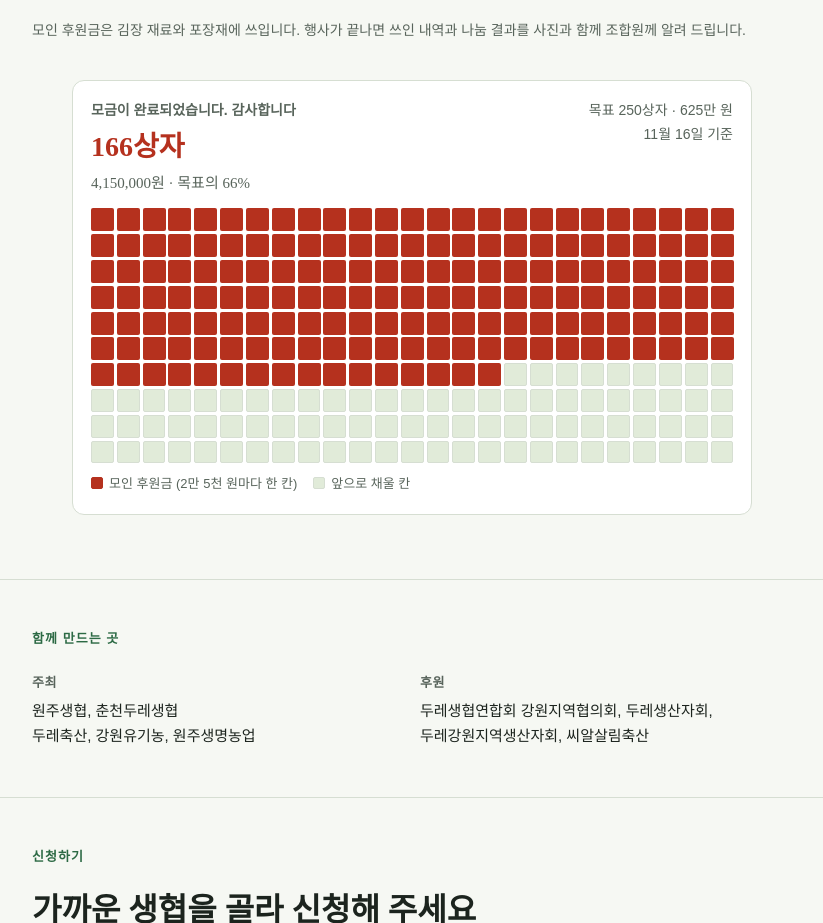
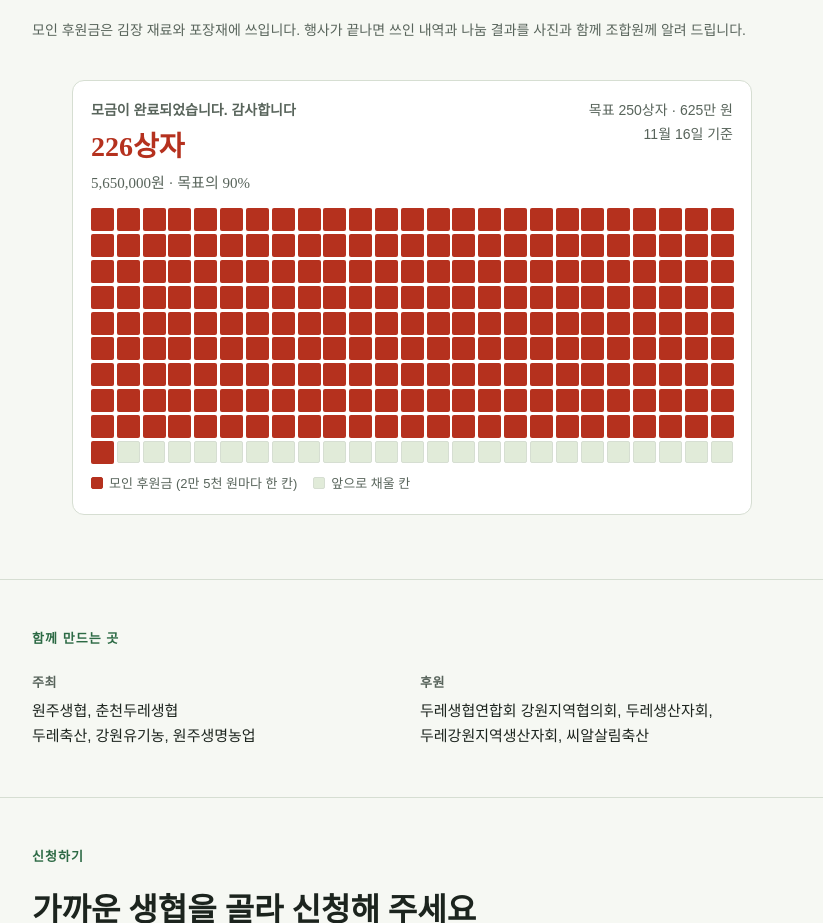
Before and after one commit to chh-navi87/kimjang-nanum-2026-v3, a plain HTML site: page index.html in a window 1280 px wide. Shown: the part 5731-6654 px from the top of the page, without its empty margins (228-1051 px from the left). Drawn offline with Linux system fonts and the light colour scheme; a web font is replaced by a local one.

Commit message:
후원금 모금 완료: 5,650,000원 (11월 16일 기준)
Co-Authored-By: Claude Sonnet 5.5 <noreply@anthropic.com>

```diff
--- a/index.html
+++ b/index.html
@@ -477,7 +477,7 @@ footer small{opacity:.8;font-size:13px}
 <script>
 (function(){
   // 모금 현황: 2만 5천 원마다 한 칸. 금액이 바뀌면 RAISED와 UPDATED만 고칩니다.
-  var RAISED=4150000, UPDATED='11월 16일', PER=25000, GOAL=250;
+  var RAISED=5650000, UPDATED='11월 16일', PER=25000, GOAL=250;
   var n=Math.min(GOAL,Math.floor(RAISED/PER)), g=document.getElementById('grid'), h='';
   for(var i=0;i<GOAL;i++){h+=i<n?'<i class="c" style="--k:'+i+'"></i>':'<i></i>';}
   g.innerHTML=h;
```
